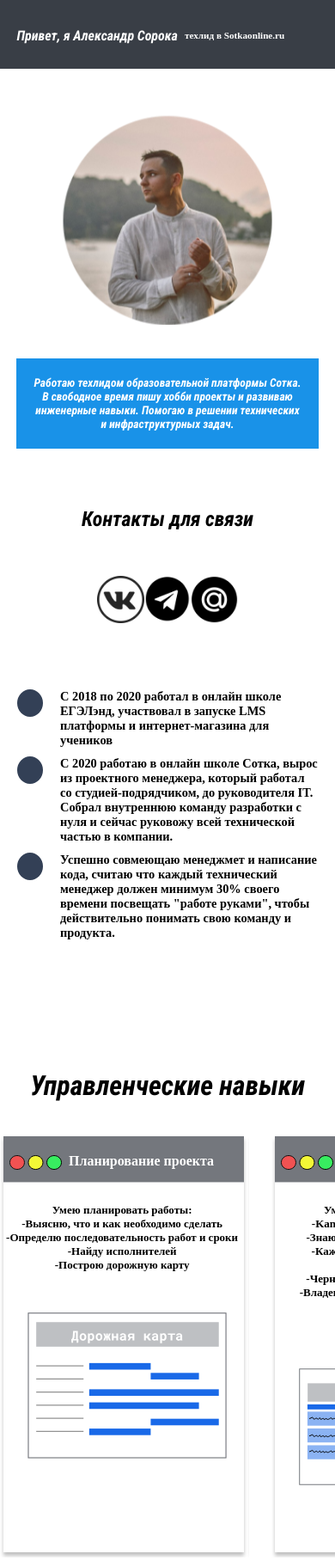
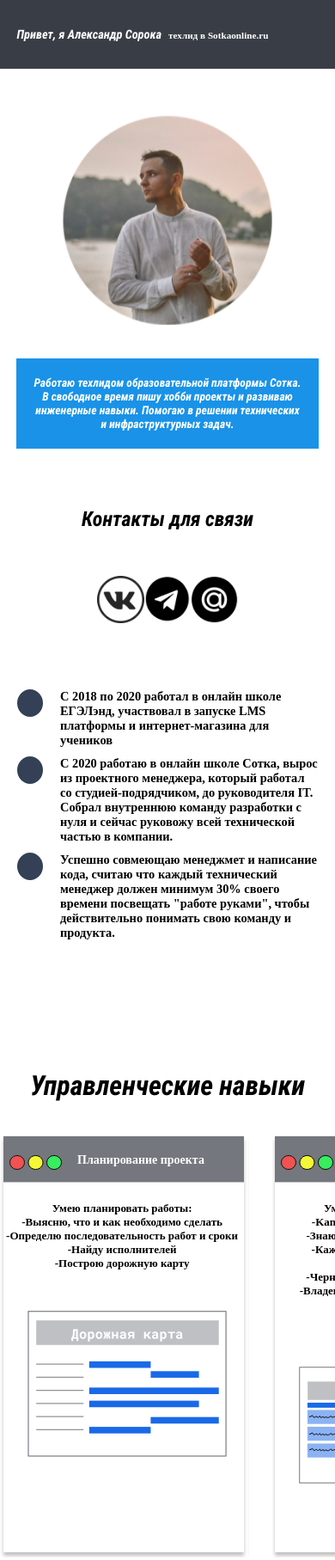
Before and after one commit to NanoMuffin/blog_page, a website: page index.html in a window 390 px wide. Shown: the top 1815 px of the page at 86% size. Drawn offline with nearby package versions, Linux system fonts and the light colour scheme; files that its build step writes are made by us from their sources.

Commit message:
styles fixes

```diff
--- a/SCSS/Mixins.scss
+++ b/SCSS/Mixins.scss
@@ -152,12 +152,12 @@
       //   }
 
       .name_text {
-        font-size: 1rem;
+        font-size: 0.9rem;
 
       }
 
       .role_text {
-        font-size: 0.7rem;
+        font-size: 0.6;
         padding-top: 0.2rem;
       }
 
@@ -263,6 +263,11 @@
         margin-right: auto;
       }
 
+      .skill_card_heading {
+        font-size: 14px;
+        padding-left: 90px;
+      }
+
       .tech_skills_block_items_row {
         width: 300px;
       }
```
